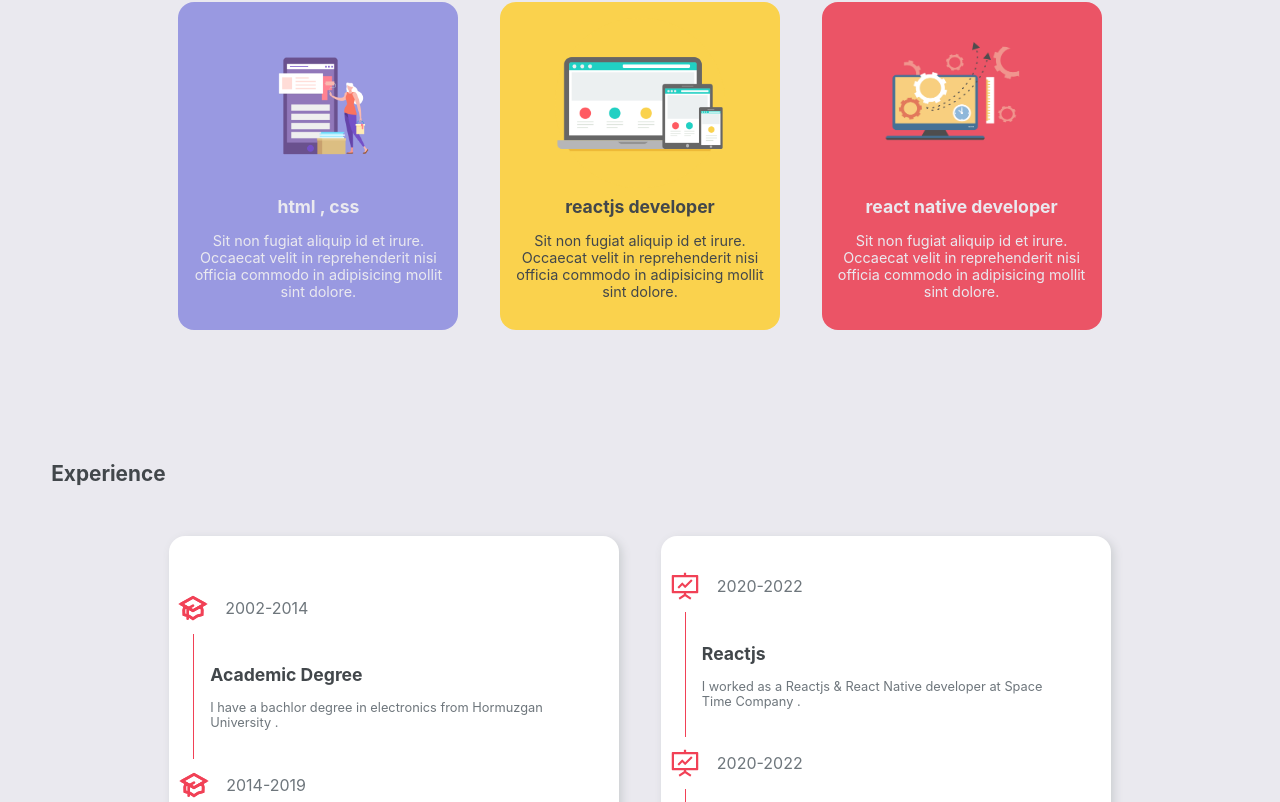
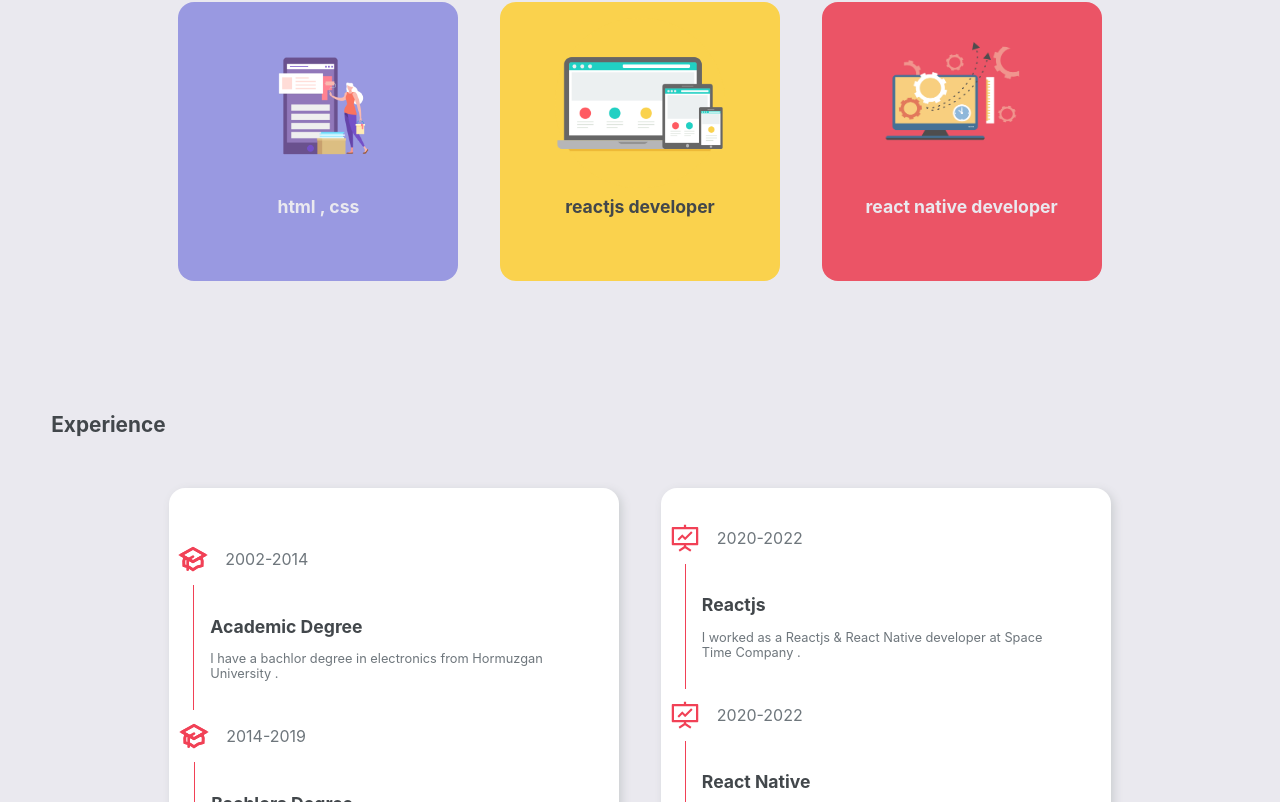
Before and after one commit to hadis-soleymani/myBlog, a Next.js app: page / in a window 1280 px wide. Shown: the part 1071-1873 px from the top of the page. Built offline with nearby package versions, Linux system fonts and the light colour scheme; a web font is replaced by a local one.

Commit message:
delete description

```diff
--- a/pages/service_card.js
+++ b/pages/service_card.js
@@ -13,7 +13,7 @@ align-items: center;
 justify-content: center;
 display: flex;
 flex-direction: column;
-padding: 1rem;
+padding: 1rem 0 4rem 0;
 margin:1.3rem;
 color: ${(props) => props.color};
 background-color: ${(props) => props.bgcolor};
@@ -37,10 +37,6 @@ export default function Service_card(props) {
     >
       <Image src={`/${props.image}`} alt="avatar" width={170} height={170} />
       <h2>{props.title}</h2>
-      <p>
-        Sit non fugiat aliquip id et irure. Occaecat velit in reprehenderit nisi
-        officia commodo in adipisicing mollit sint dolore.
-      </p>
     </Div>
   );
 }
```
